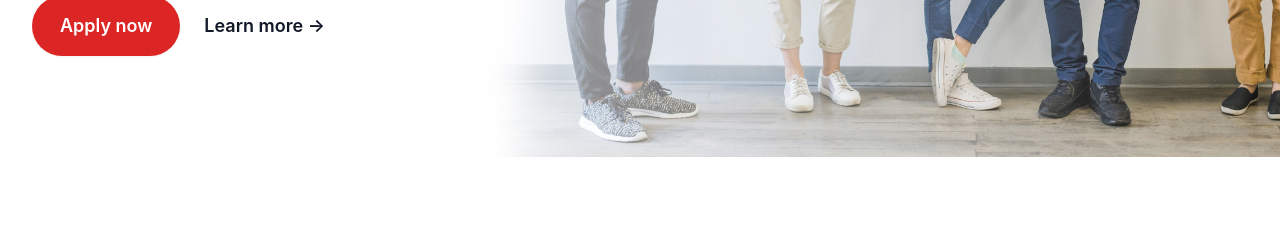
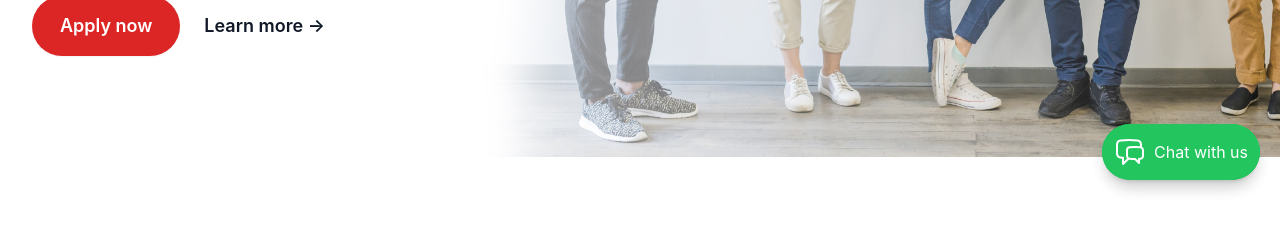
Before and after one commit to Abhishekaravind98/learnway, a React (Create React App) app: page /courses in a window 1280 px wide. Shown: the part 540-770 px from the top of the page. Built offline with nearby package versions, Linux system fonts and the light colour scheme.

Commit message:
whatsapp added

```diff
--- a/src/components/Courses.jsx
+++ b/src/components/Courses.jsx
@@ -11,6 +11,7 @@ import Contact from './Contact';
 import StudyInIndia from './StudyInIndia';
 import GradientBackground from './GradientBg';
 import TestPrep from './TestPrep';
+import { ChatBubbleLeftRightIcon } from '@heroicons/react/24/outline';
 
 const navigation = [
     { name: 'Study abroad', targetId: 'study-abroad' },
@@ -220,10 +221,18 @@ export default function Courses() {
             <section id="contact" className="py-0 md:py-10 bg-white dark:bg-dark lg:py-[120px]">
                 <Contact />
             </section>
-
+            <a
+                href="https://wa.me/+917034342414?text=Hello!%20I%20would%20like%20to%20know%20more%20about%20your%20products."
+                target="_blank"
+                rel="noopener noreferrer"
+                className="fixed bottom-20 right-5 z-50 flex items-center p-3 bg-green-500 text-white rounded-full shadow-lg hover:bg-green-600 transition-colors"
+            >
+                <ChatBubbleLeftRightIcon className="h-6 w-6 md:h-8 md:w-8 mr-0 md:mr-2" />
+                <span className="hidden md:inline">Chat with us</span>
+            </a>
             {showScroll && (
                 <button
-                    className="fixed bottom-8 right-8 bg-gray-900 text-white p-3 rounded-full shadow-lg hover:bg-gray-800"
+                    className="fixed bottom-5 right-5 bg-gray-900 text-white p-3 rounded-full shadow-lg hover:bg-gray-800"
                     onClick={scrollToTop}
                     aria-label="Scroll to top"
                 >
--- a/src/components/StudyInIndia.jsx
+++ b/src/components/StudyInIndia.jsx
@@ -1,4 +1,4 @@
-import WomenPointingRight from '../assets/png/women-pointing-right.png';
+import WomenPointingRight from '../assets/jpg/girlInLeft.jpg';
 import GradientLine from './GradientLine';
 
 export default function StudyInIndia() {
@@ -18,7 +18,7 @@ export default function StudyInIndia() {
                             zIndex: '0',
                         }}
                     ></div> */}
-                    <img src={WomenPointingRight} alt='women pointing to study abroad' className="relative rounded-full w-90 h-90 object-cover" />
+                    <img src={WomenPointingRight} alt='women pointing to study abroad' className="relative rounded-full pr-2 w-90 h-90 object-cover" />
                 </div>
                 <div className='basis-auto md:basis-1/2'>
                     <div className="max-w-3xl mx-auto">
```
Also changed, not shown: 1 other file (tests, documents, lock files or other folders).
